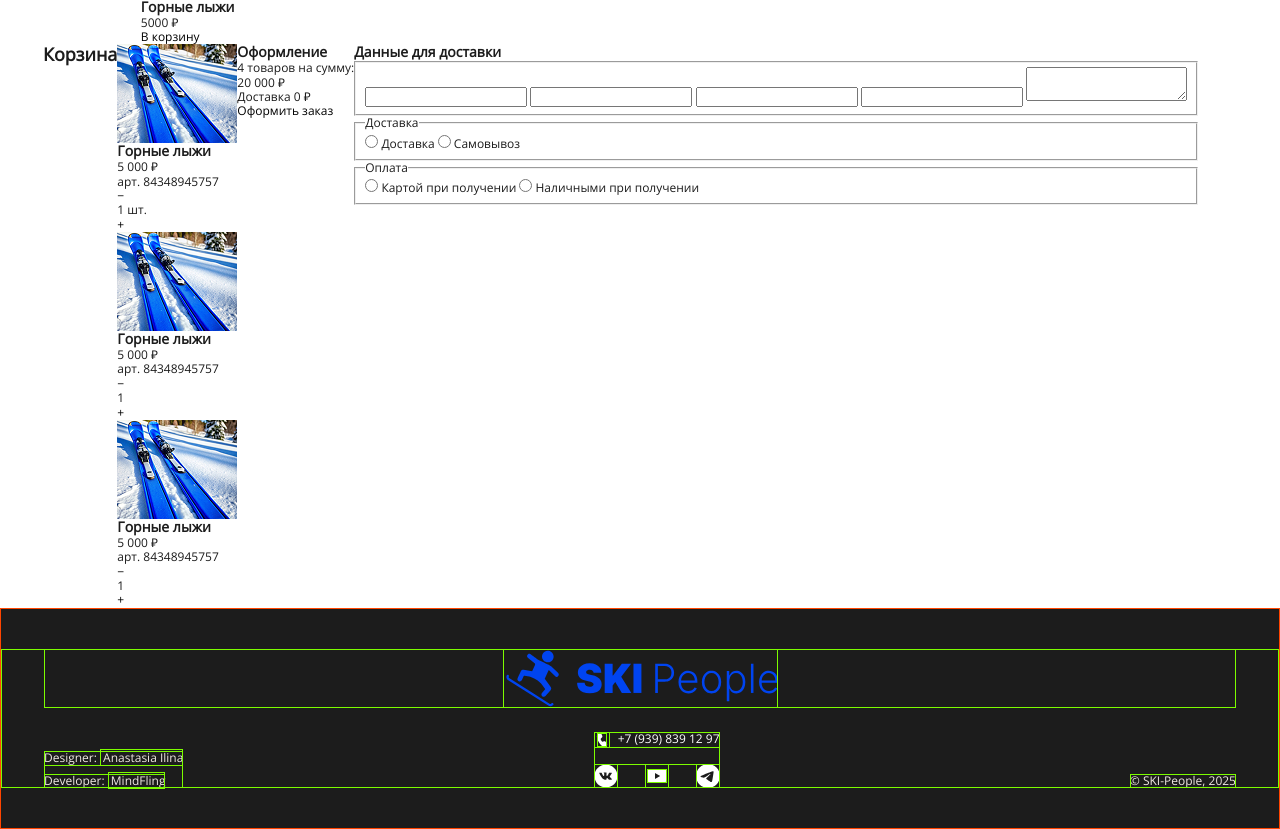
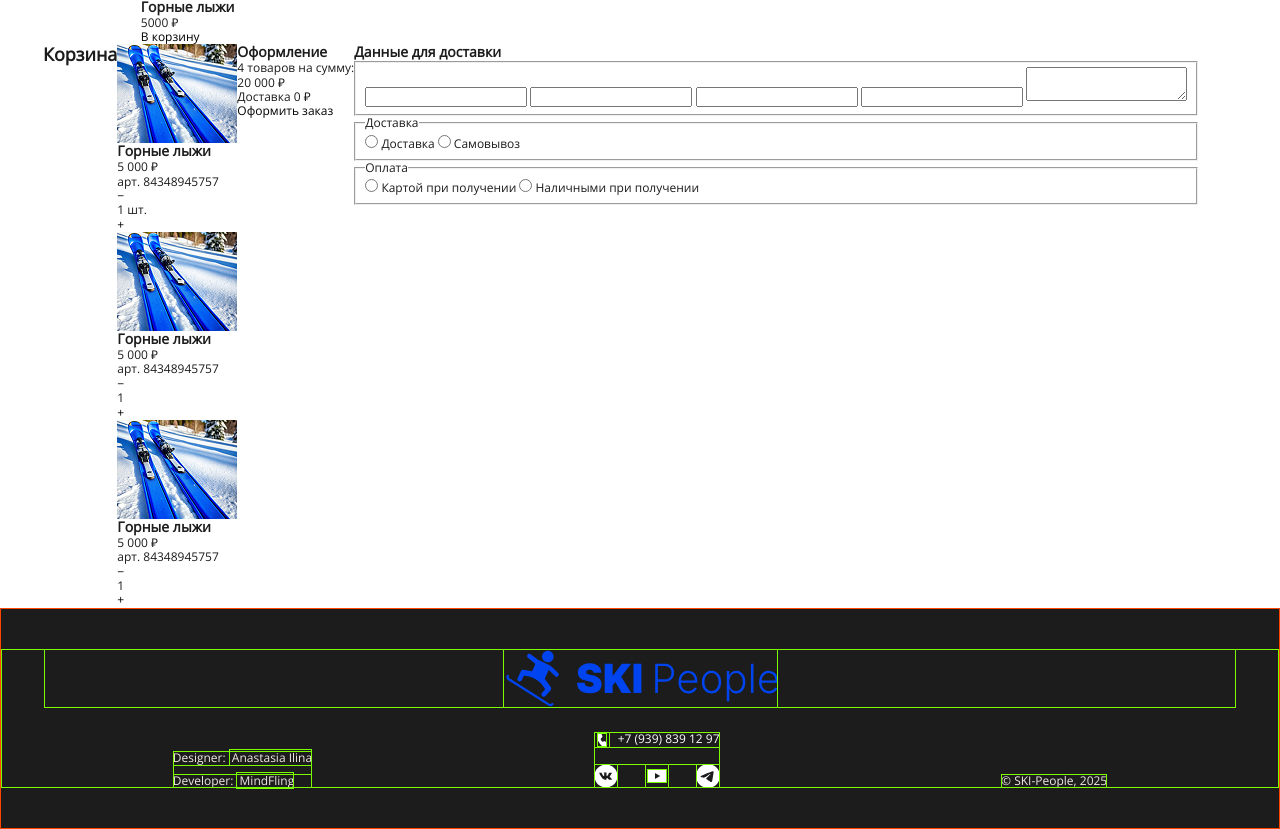
Before and after one commit to mindfling/MP-SKI-People, a website built with Vite: page index.html in a window 1280 px wide. Shown: the part 831-1660 px from the top of the page. Built offline with nearby package versions, Linux system fonts and the light colour scheme.

Commit message:
Update footer.scss

```diff
--- a/src/styles/footer.scss
+++ b/src/styles/footer.scss
@@ -1,16 +1,12 @@
 @import 'vars';
 
 .footer {
-  display: flex;
-  justify-content: center;
-  align-items: center;
-
   background-color: $black;
   color: $white;
   padding: 40px 0;
 
   &__container {
-    width: 100%;
+    // width: 100%;
     display: flex;
     flex-direction: column;
     flex-wrap: wrap;
@@ -18,6 +14,11 @@
 
     @media (min-width: 768px) {
       flex-direction: row;
+      justify-content: space-around;
+      align-items: end;
+    }
+
+    @media (min-width: 1440px) {
       justify-content: space-between;
       align-items: end;
     }
@@ -30,7 +31,7 @@
       flex-grow: 1;
       flex-basis: 100%;
       justify-items: center;
-      align-items: center;
+      // align-items: center;
     }
   }
 
@@ -74,7 +75,6 @@
   &__developer-list {
     display: flex;
     justify-content: end;
-    align-items: start;
     flex-direction: column;
     gap: 8px;
     color: $devgrey;
@@ -106,5 +106,10 @@
 
 .footer  * {
   outline: 1px solid lawngreen;
+
+  @media (width > 1440px) {
+    outline: 1px solid orange;
+  }
+
   outline-offset: -1px;
 }
```
